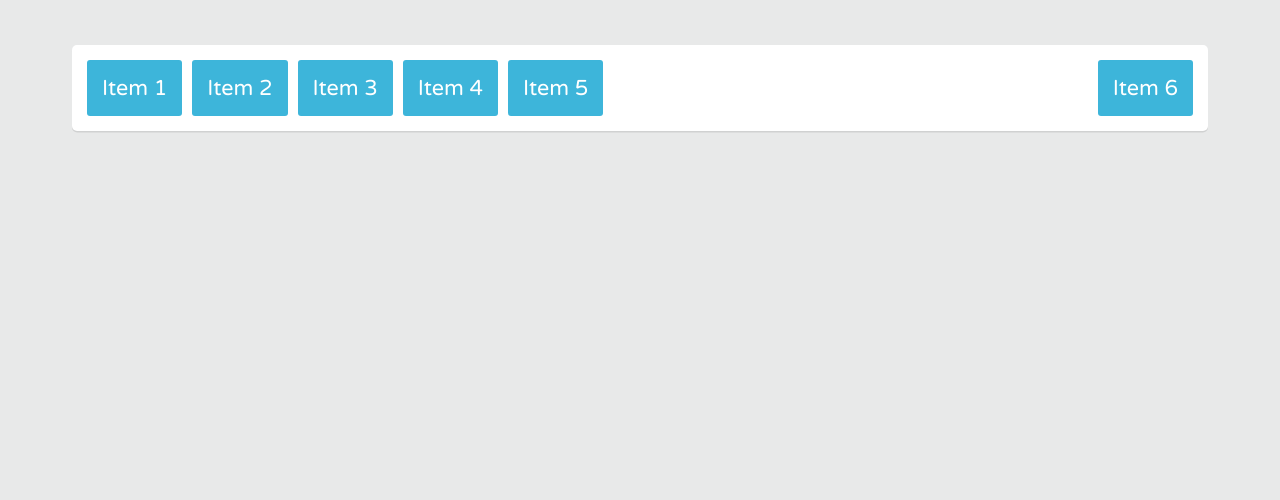
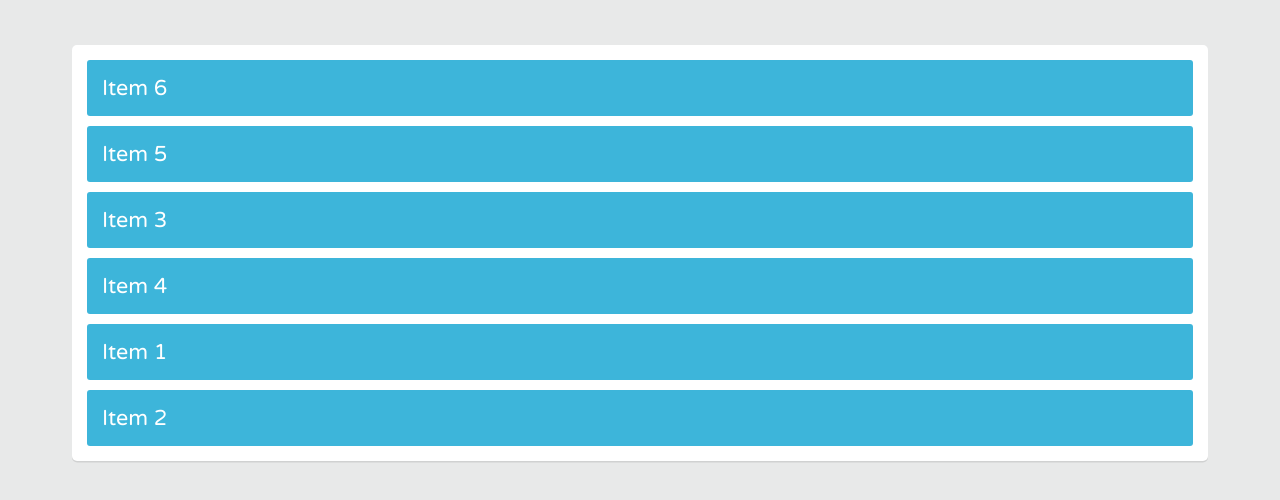
Before and after one commit to HeWhoShallNotBeMentioned/TH-CSS_Flexbox_Layout, a plain HTML site: page index.html in a window 1280 px wide. Drawn offline with Linux system fonts and the light colour scheme.

Commit message:
add flex-order

```diff
--- a/css/flexbox.css
+++ b/css/flexbox.css
@@ -5,9 +5,22 @@
 .container {
 	display: flex;
 	flex-wrap: wrap;
-	justify-content: space-around;;
+	justify-content: space-around;
+	flex-direction: column;
+}
+
+.item-6 {
+	order: -2;
+}
+
+.item-1 {
+	order: 1;
+}
+
+.item-2 {
+	order: 2;
 }
 
 .item-5 {
-	margin-right: auto;
+	order: -1;
 }
```
